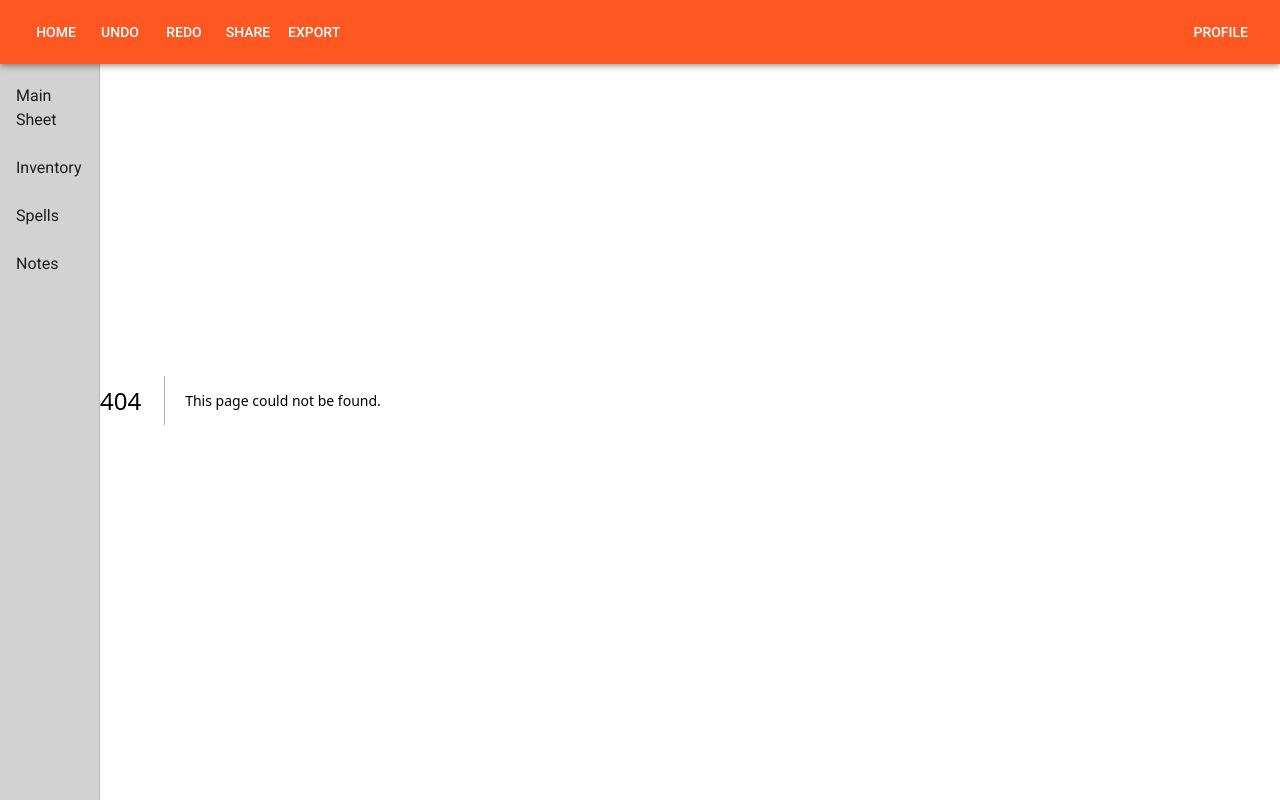
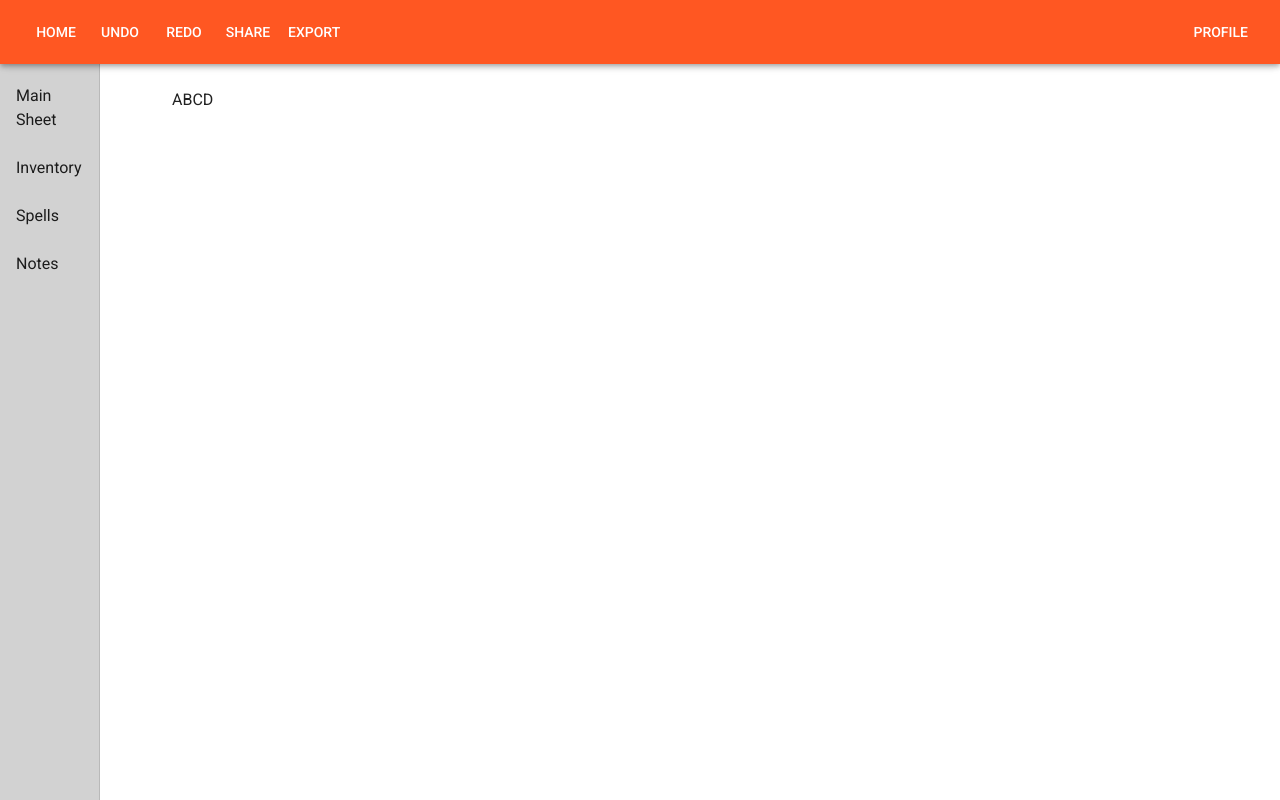
Before and after one commit to naufalweise/dndchar, a Next.js app in the folder frontend/: page /test in a window 1280 px wide. Before the commit this address had no page. Built offline with nearby package versions, Linux system fonts and the light colour scheme.

Commit message:
Init FormCharacter

```diff
--- a/frontend/src/app/layout.tsx
+++ b/frontend/src/app/layout.tsx
@@ -5,7 +5,7 @@ import theme, { roboto } from "@/theme";
 import { ThemeProvider } from "@mui/material/styles";
 import Sidebar from "@/component/common/Sidebar";
 import CssBaseLine from "@mui/material/CssBaseline";
-import { Box } from "@mui/material";
+import { Box, Toolbar } from "@mui/material";
 
 const inter = Inter({ subsets: ["latin"] });
 
@@ -27,6 +27,7 @@ export default function RootLayout({
             <CssBaseLine />
             <Navbar />
             <Sidebar />
+            <Toolbar />
             {children}
           </Box>
         </ThemeProvider>
--- /dev/null
+++ b/frontend/src/app/test/page.tsx
@@ -0,0 +1,11 @@
+import FormCharacter from "@/component/character/form/FormCharacter";
+import { Box, Toolbar } from "@mui/material";
+
+export default function Page() {
+  return (
+    <Box sx={{ p: 3 }}>
+      <Toolbar />
+      <FormCharacter />
+    </Box>
+  );
+}
--- /dev/null
+++ b/frontend/src/component/character/form/FormCharacter.tsx
@@ -0,0 +1,5 @@
+import { Typography } from "@mui/material";
+
+export default function FormCharacter() {
+  return <Typography>ABCD</Typography>;
+}
```
